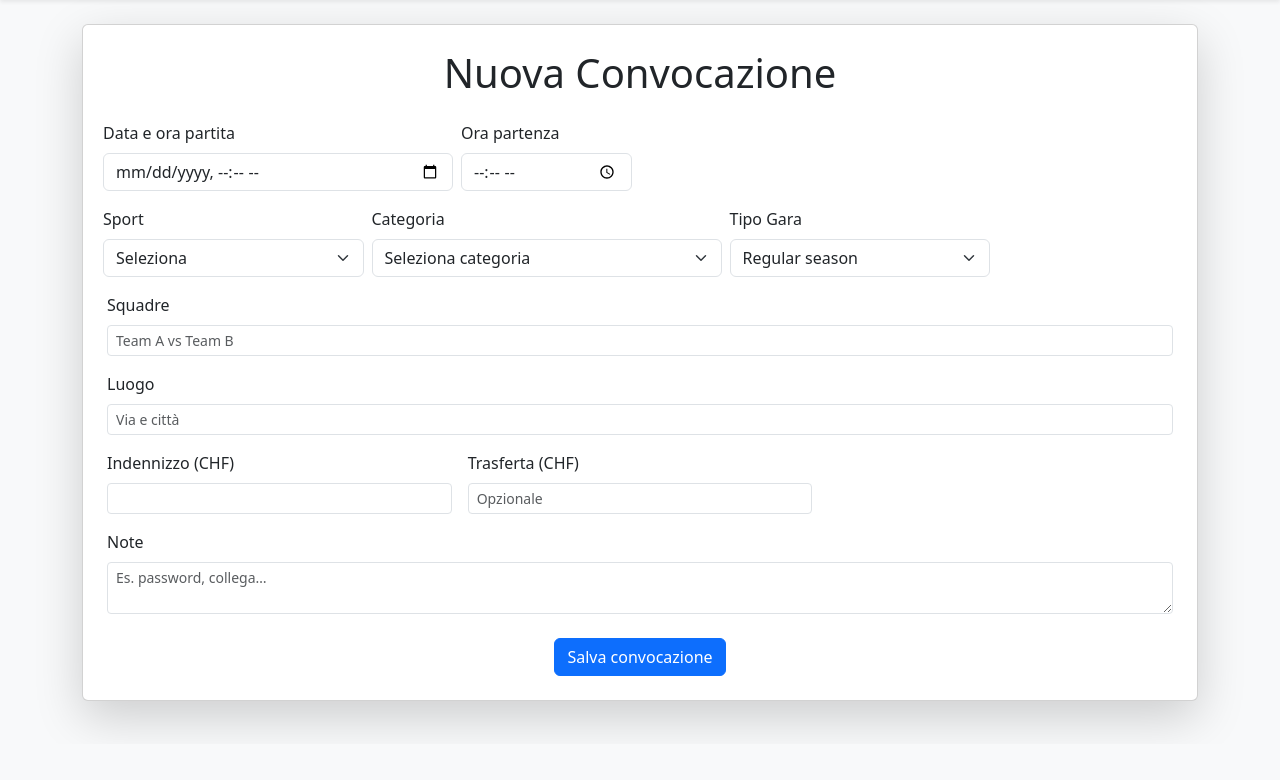
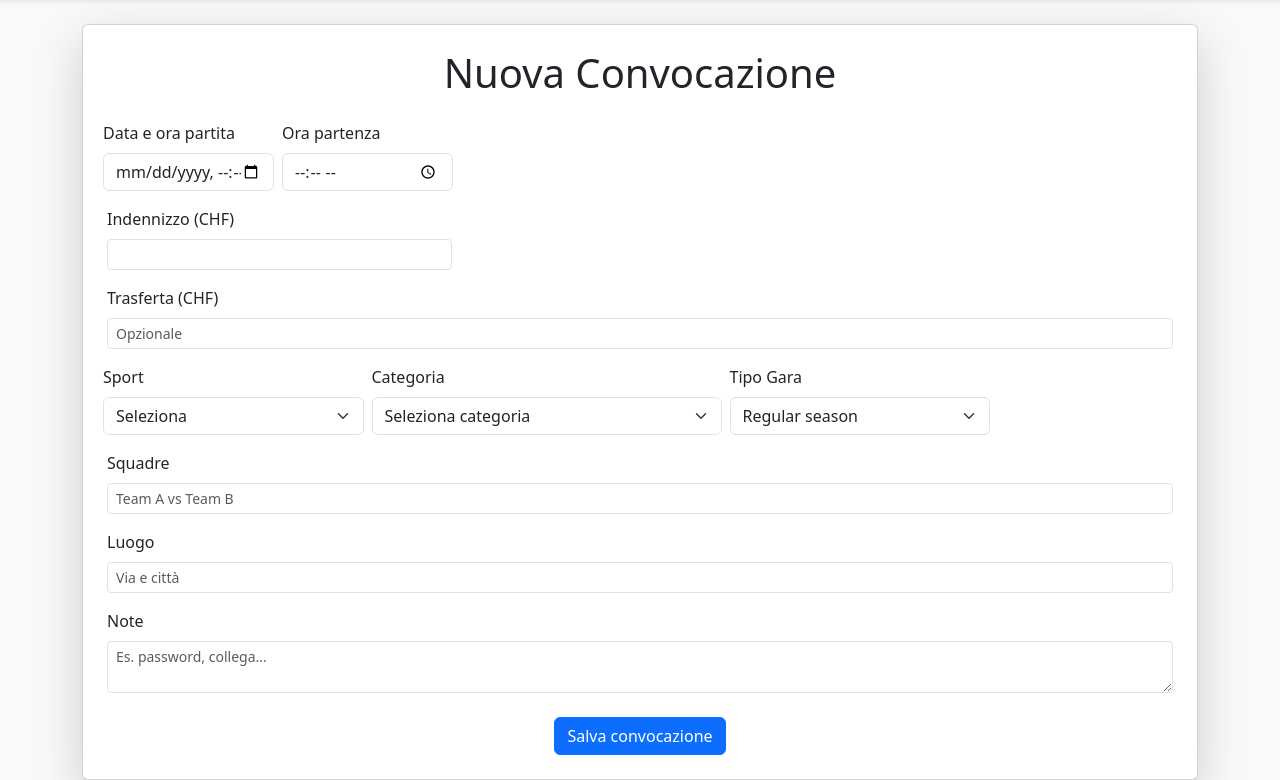
Before and after one commit to miich65/Gestione-convocazioni, a FastAPI app: page / in a window 1280 px wide. Shown: the part 56-836 px from the top of the page. Before the commit the page ends 786 px from the top, so only its background shows below. Run offline with FastAPI, Linux system fonts and the light colour scheme; data comes from the database, SQL or seed files in the repository.

Commit message:
migliorato contenuto form

```diff
--- a/app/templates/form.html
+++ b/app/templates/form.html
@@ -37,7 +37,7 @@
 
         <form action="/add" method="post" class="row g-3">
             <div class="row g-2">
-                <div class="col-md-4">
+                <div class="col-md-2">
                   <label class="form-label">Data e ora partita</label>
                   <input type="datetime-local" name="data_inizio" class="form-control" required>
                 </div>
@@ -46,6 +46,15 @@
                   <input type="time" name="orario_partenza" class="form-control" required>
                 </div>
               </div>
+                <div class="col-md-2 col-lg-4">
+                    <label class="form-label">Indennizzo (CHF)</label>
+                    <input type="number" step="0.01" name="indennizzo" id="indennizzoField" class="form-control form-control-sm" readonly required>
+                </div>
+
+                <div class="col-md-2col-lg-4">
+                    <label class="form-label">Trasferta (CHF)</label>
+                    <input type="number" step="0.01" name="trasferta" class="form-control form-control-sm" placeholder="Opzionale">
+                </div>
 
               <div class="row g-2">
                 <div class="col-md-3">
@@ -83,16 +92,6 @@
             <div class="col-12">
                 <label class="form-label">Luogo</label>
                 <input type="text" name="luogo" class="form-control form-control-sm" placeholder="Via e città" required>
-            </div>
-
-            <div class="col-md-6 col-lg-4">
-                <label class="form-label">Indennizzo (CHF)</label>
-                <input type="number" step="0.01" name="indennizzo" id="indennizzoField" class="form-control form-control-sm" readonly required>
-            </div>
-
-            <div class="col-md-6 col-lg-4">
-                <label class="form-label">Trasferta (CHF)</label>
-                <input type="number" step="0.01" name="trasferta" class="form-control form-control-sm" placeholder="Opzionale">
             </div>
 
             <div class="col-12">
--- a/app/templates/partials/navbar.html
+++ b/app/templates/partials/navbar.html
@@ -7,7 +7,7 @@
       <div class="collapse navbar-collapse" id="navbarSupportedContent">
         <ul class="navbar-nav ms-auto mb-2 mb-lg-0">
           <li class="nav-item"><a class="nav-link text-white" href="/convocazioni">Convocazioni</a></li>
-          <li class="nav-item ml-2"><a class="nav-link text-white" href="/gestione-sport">Sports e categorie</a></li>
+          <li class="nav-item"><a class="nav-link text-white" href="/gestione-sport">Sports e categorie</a></li>
           <li class="nav-item">
             <a href="webcal://ref.mferreira.ch/calendario.ics"
                 class="btn btn-outline-light"
```
